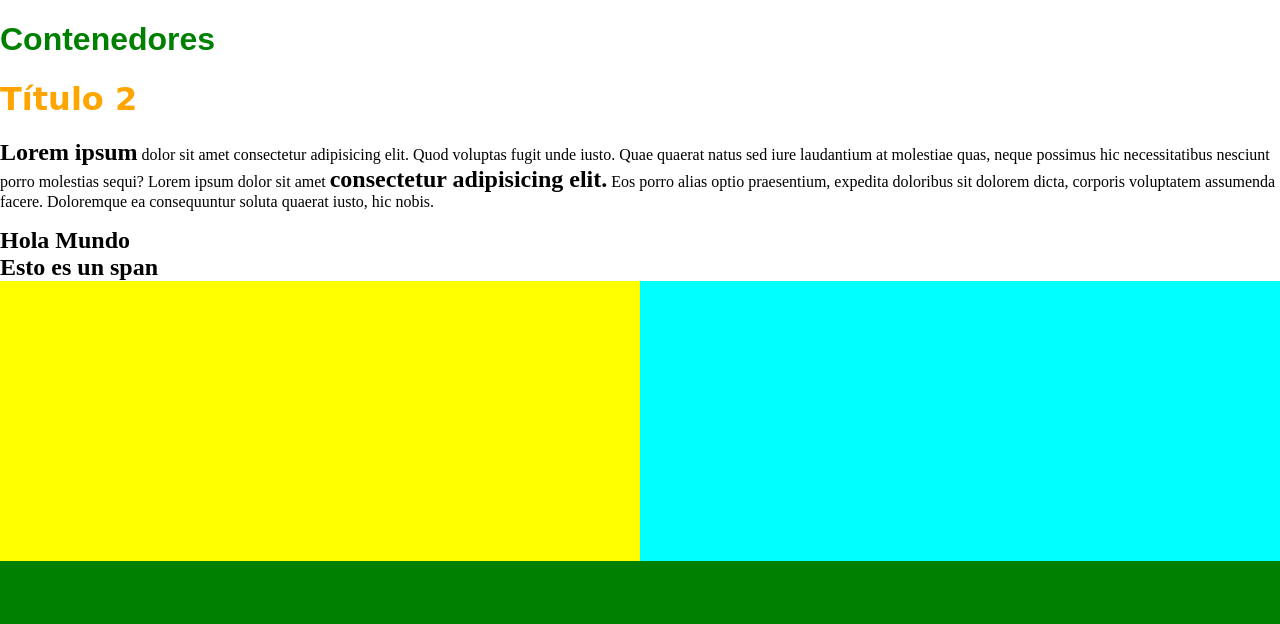
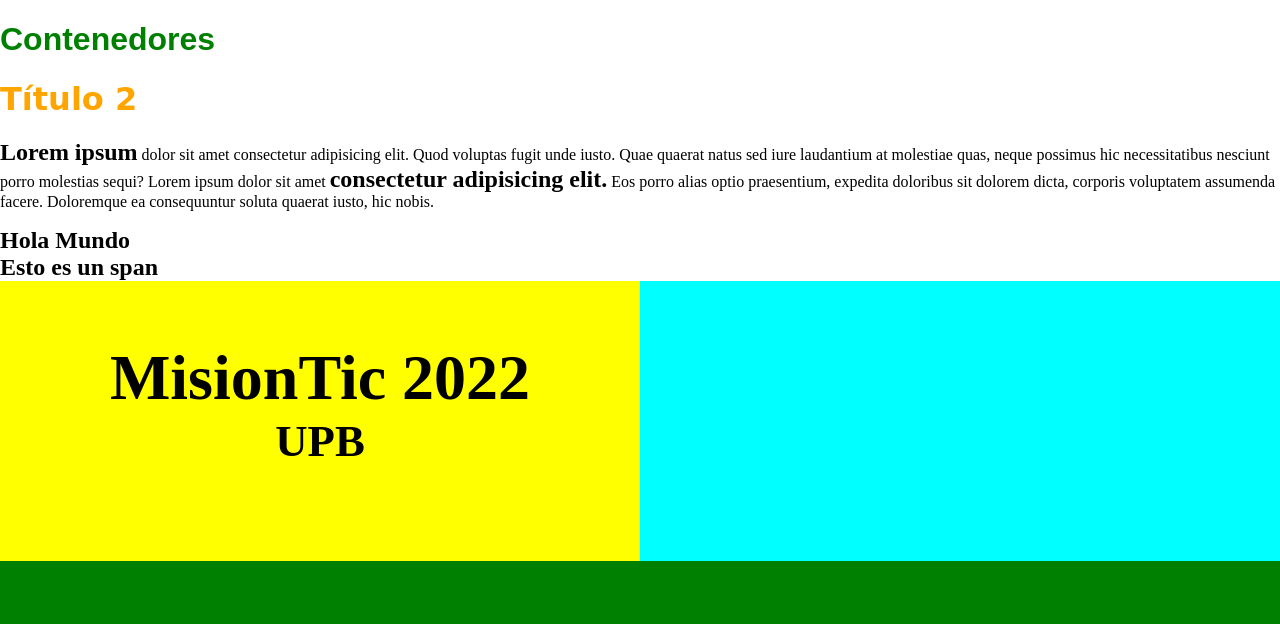
Before and after one commit to Paolariasg/Ciclo_3_MisionTIC, a plain HTML site: page Fundamentos_html/contenedores.html in a window 1280 px wide. Drawn offline with Linux system fonts and the light colour scheme.

Commit message:
contenedores

```diff
--- a/Fundamentos_html/contenedores.html
+++ b/Fundamentos_html/contenedores.html
@@ -32,7 +32,9 @@
 
         <!----Contenedor hijo 1---->
         <div id="contTexto">
-
+            <span id="tituloCabecera">MisionTic 2022</span>
+            <br>
+            <span id="subTitulo">UPB</span>
         </div>
 
         <!----Contenedor hijo 2---->
--- a/Fundamentos_html/estilo.css
+++ b/Fundamentos_html/estilo.css
@@ -17,6 +17,7 @@ h1{
     background-color: red;
     width: 100vw;
     height: 35vh;
+    overflow: hidden;
 }
 
 #cuerpo{
@@ -34,6 +35,8 @@ body{
     width: 50%;
     height: 100%;
     float: left;
+    text-align: center;
+    padding-top: 60px;
 }
 
 #contImagen{
@@ -42,3 +45,14 @@ body{
     height: 100%;
     float:right;
 }
+
+#tituloCabecera{
+    font-size: 4rem;
+    font-weight: bold;
+}
+
+#subTitulo{
+    font-size: 2.8rem;
+    font-weight: bold;
+
+}
```
